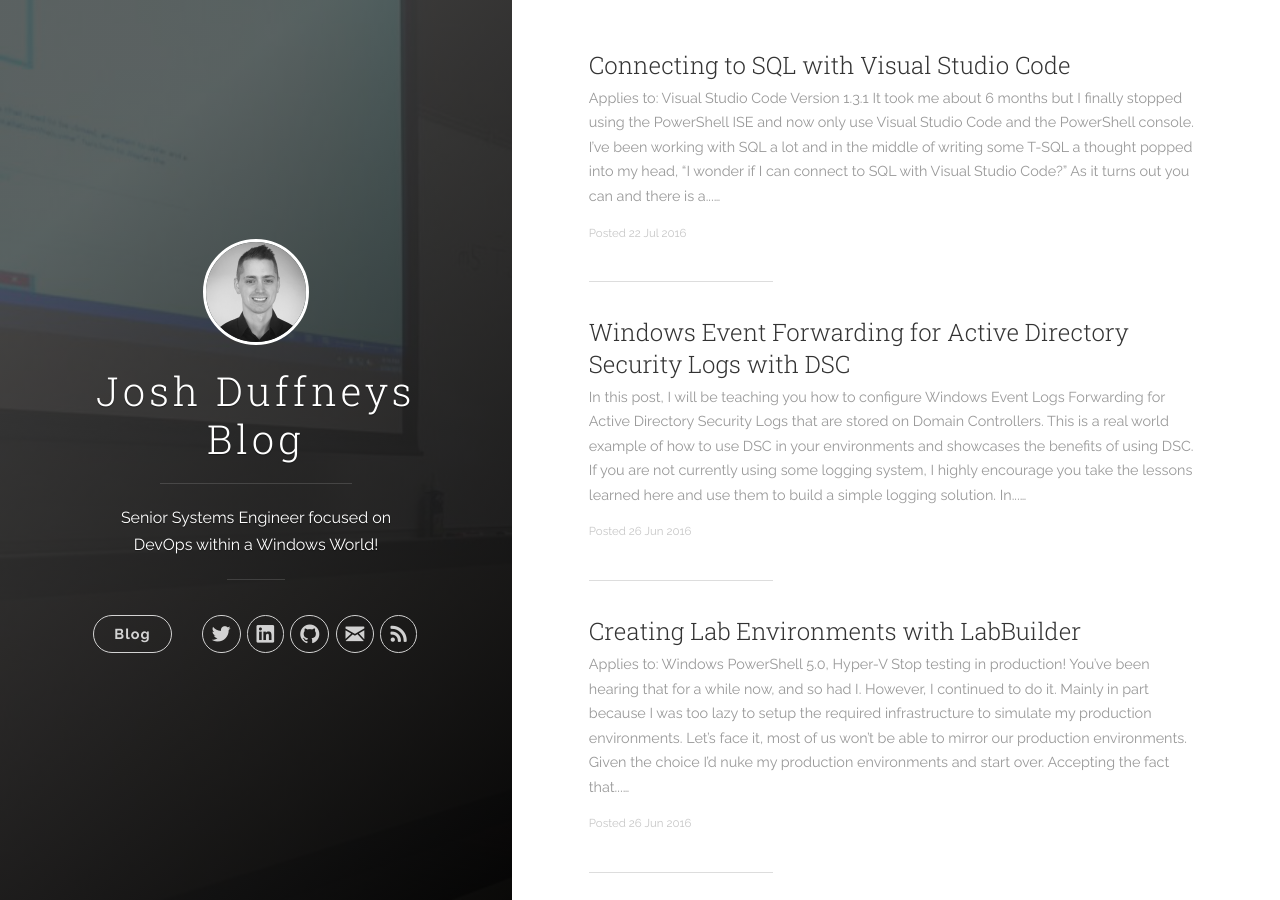
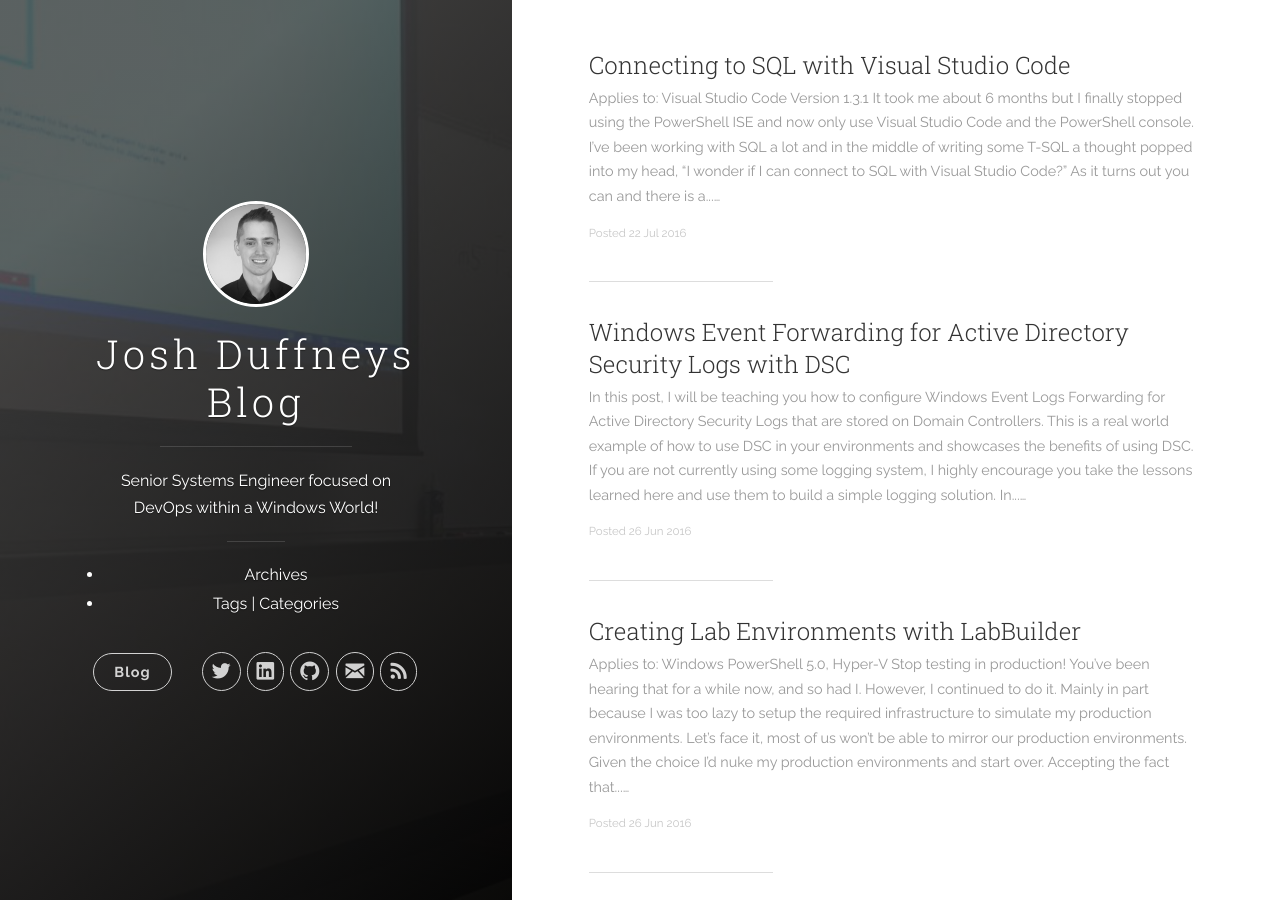
Before and after one commit to AzureDevOps3/duffney.github.io, a Jekyll site: the page built from index.html, in a window 1280 px wide and 900 px high. Built offline with Jekyll 4.4.1, drawn with Linux system fonts in a browser that asks for light colours; nearby versions of some CDN libraries; the list of posts is cut into pages by our own code.

Commit message:
Adding pages to header

```diff
--- a/_includes/header.html
+++ b/_includes/header.html
@@ -17,6 +17,18 @@
         <hr class="panel-cover__divider panel-cover__divider--secondary">
 
         <div class="navigation-wrapper">
+
+          <!-- Navigation -->
+          <ul class="menu-navigation">
+            {% for page in site.pages_list %}
+            <li>
+              <small><a href="{{ page[1]  }}">{{ page[0] }}</a></small>
+            </li>
+            {% endfor %}
+            <li>
+              <small><a href="/tags/">Tags</a>&nbsp|&nbsp<a href="/categories/">Categories</a></small>
+            </li>
+          </ul>
 
           <nav class="cover-navigation cover-navigation--primary">
             <ul class="navigation">
```
